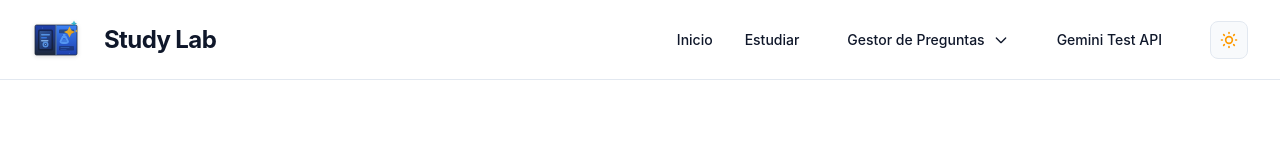
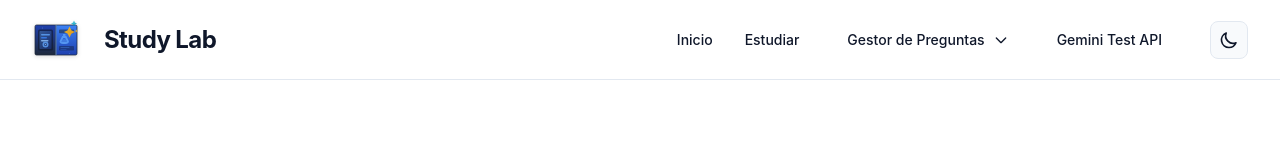
Before and after one commit to crisbenamck/study-lab, a React (Vite) app: page / in a window 1280 px wide. Shown: the top 160 px of the page. Built offline with nearby package versions, Linux system fonts and the light colour scheme.

Commit message:
fix(ui): correct theme toggle icons logic
- Fix inverted theme toggle icons
- Dark mode now shows sun icon (☀️) to switch to light
- Light mode now shows moon icon (🌙) to switch to dark
- Improved user experience with intuitive icon feedback

```diff
--- a/src/components/Header/ThemeToggle.tsx
+++ b/src/components/Header/ThemeToggle.tsx
@@ -40,24 +40,24 @@ const ThemeToggle: React.FC<ThemeToggleProps> = ({
       title={isDark ? 'Cambiar a modo claro' : 'Cambiar a modo oscuro'}
     >
       <div className="relative w-5 h-5">
-        {/* Sun Icon */}
+        {/* Sun Icon - Show when in dark mode (to indicate switch to light) */}
         <SunIcon
           className={`
             absolute inset-0 w-5 h-5 transition-all duration-300
             ${isDark
-              ? 'opacity-0 rotate-90 scale-75 text-amber-400'
-              : 'opacity-100 rotate-0 scale-100 text-amber-500'
+              ? 'opacity-100 rotate-0 scale-100 text-amber-400'
+              : 'opacity-0 rotate-90 scale-75 text-amber-500'
             }
           `}
         />
 
-        {/* Moon Icon */}
+        {/* Moon Icon - Show when in light mode (to indicate switch to dark) */}
         <MoonIcon
           className={`
             absolute inset-0 w-5 h-5 transition-all duration-300
             ${isDark
-              ? 'opacity-100 rotate-0 scale-100 text-muted-foreground'
-              : 'opacity-0 -rotate-90 scale-75 text-muted-foreground'
+              ? 'opacity-0 -rotate-90 scale-75 text-muted-foreground'
+              : 'opacity-100 rotate-0 scale-100 text-muted-foreground'
             }
           `}
         />
```
